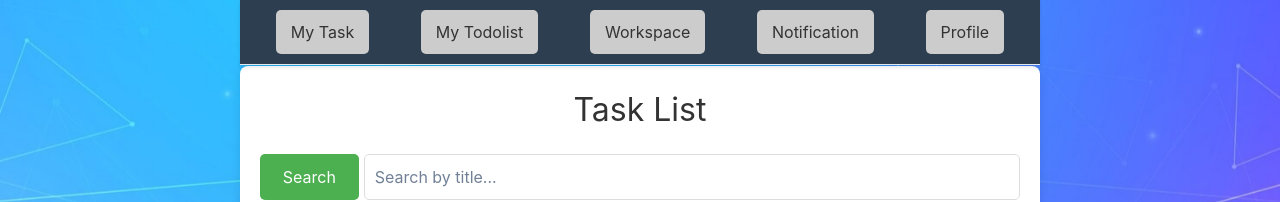
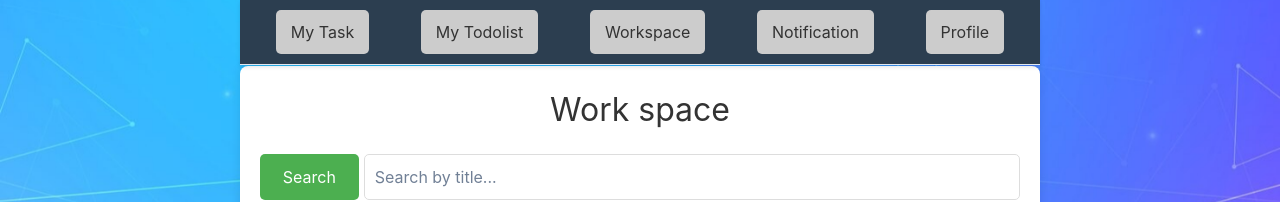
Before and after one commit to luuducc/GROUP7-TASK-MANAGER, a React (Create React App) app in the folder Frontend/: page /main in a window 1280 px wide. Both pictures are taken after a click on the tab "Workspace". Shown: the top 202 px of the page. Built offline with nearby package versions, Linux system fonts and the light colour scheme; no server answers.

Commit message:
work space tam xong, chua completed, chua an nut

```diff
--- a/Frontend/src/components/Workspace.js
+++ b/Frontend/src/components/Workspace.js
@@ -184,6 +184,7 @@ const Workspace = ({ displayToast }) => {
           token: `Bearer ${token}`
         }
       });
+
       if (updatedCompletedStatus) {
         // toast.success('Congratulation, you have done your job!');
         displayToast('Congratulation, you have done your job!', true)
@@ -207,7 +208,7 @@ const Workspace = ({ displayToast }) => {
 
   return (
     <div className="task-list-container">
-      <h2>Task List</h2>
+      <h2>Work space</h2>
       <div className='search-task'>
         <button
           style={{
```
Also changed, not shown: Frontend/src/userStorage.js (added, +9 -0 lines).
